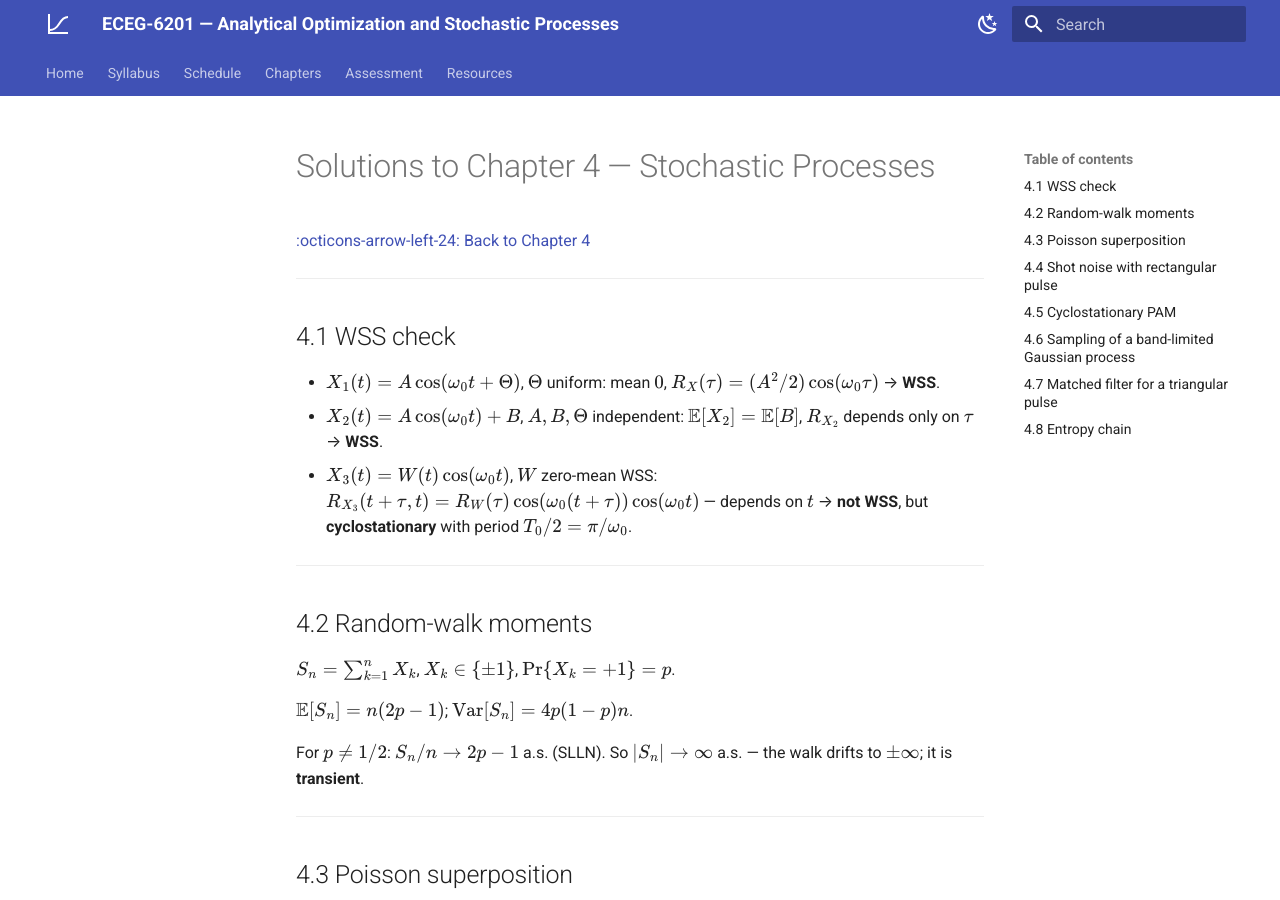
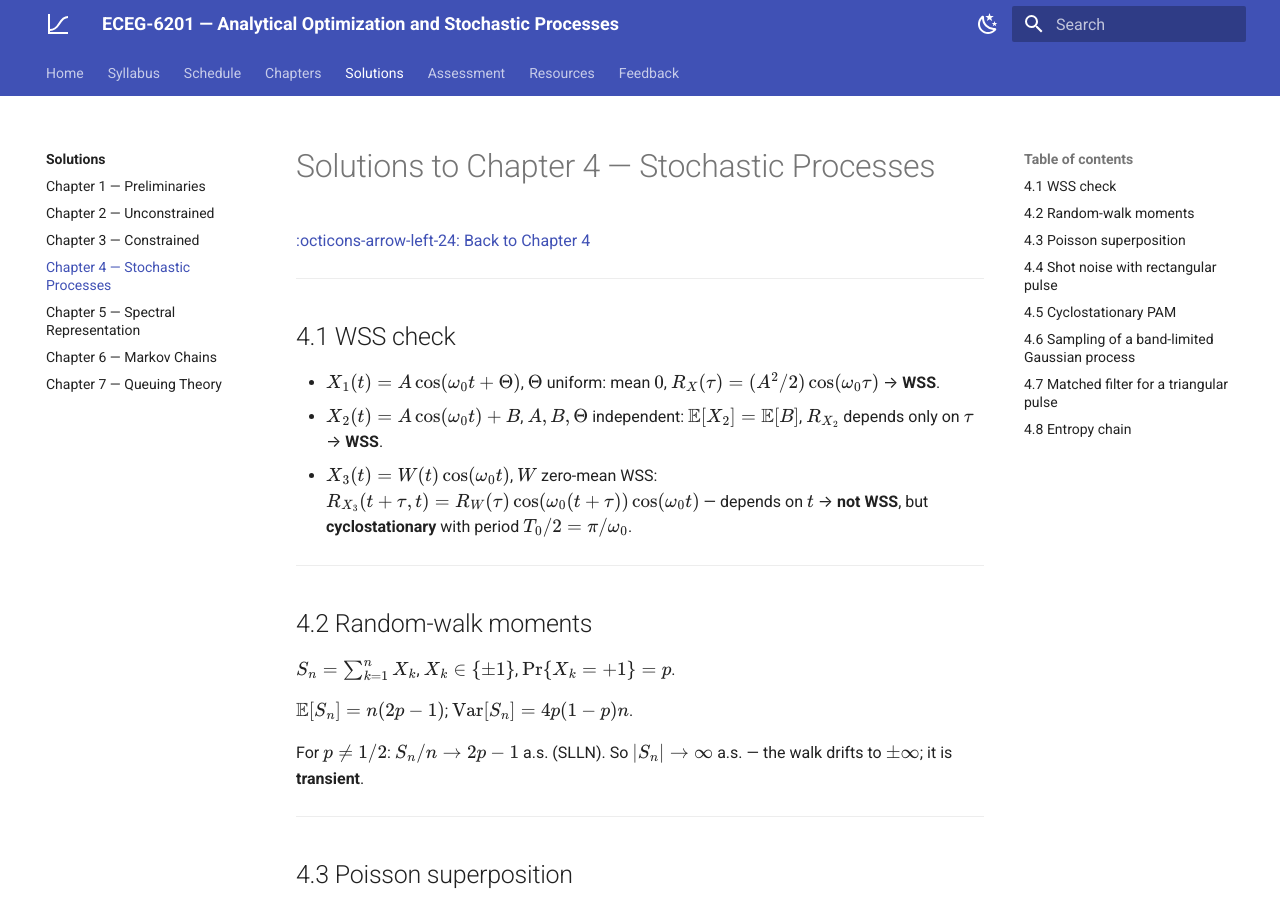
Before and after one commit to Tesfamichael-G/ECEG-6201-Analytical-optimization-and-Stochastic-Process, an MkDocs documentation site: the page built from docs/solutions/04-stochastic-processes.md, in a window 1280 px wide and 900 px high. Built offline with MkDocs 1.6.1 and Material for MkDocs 9.7.7, drawn with Linux system fonts in a browser that asks for light colours.

Commit message:
Update mkdocs.yml

```diff
--- a/mkdocs.yml
+++ b/mkdocs.yml
@@ -49,8 +49,18 @@ nav:
       - 5. Spectral Representation & Estimation: chapters/05-spectral-representation.md
       - 6. Markov Chains: chapters/06-markov-chains.md
       - 7. Introduction to Queuing Theory: chapters/07-queuing-theory.md
+  - Solutions:
+      - Overview: solutions/index.md
+      - Chapter 1 — Preliminaries: solutions/01-optimization-preliminaries.md
+      - Chapter 2 — Unconstrained: solutions/02-unconstrained-optimization.md
+      - Chapter 3 — Constrained: solutions/03-constrained-optimization.md
+      - Chapter 4 — Stochastic Processes: solutions/04-stochastic-processes.md
+      - Chapter 5 — Spectral Representation: solutions/05-spectral-representation.md
+      - Chapter 6 — Markov Chains: solutions/06-markov-chains.md
+      - Chapter 7 — Queuing Theory: solutions/07-queuing-theory.md
   - Assessment: assessment.md
   - Resources: resources.md
+  - Feedback: feedback.md
 
 markdown_extensions:
   - admonition
```
